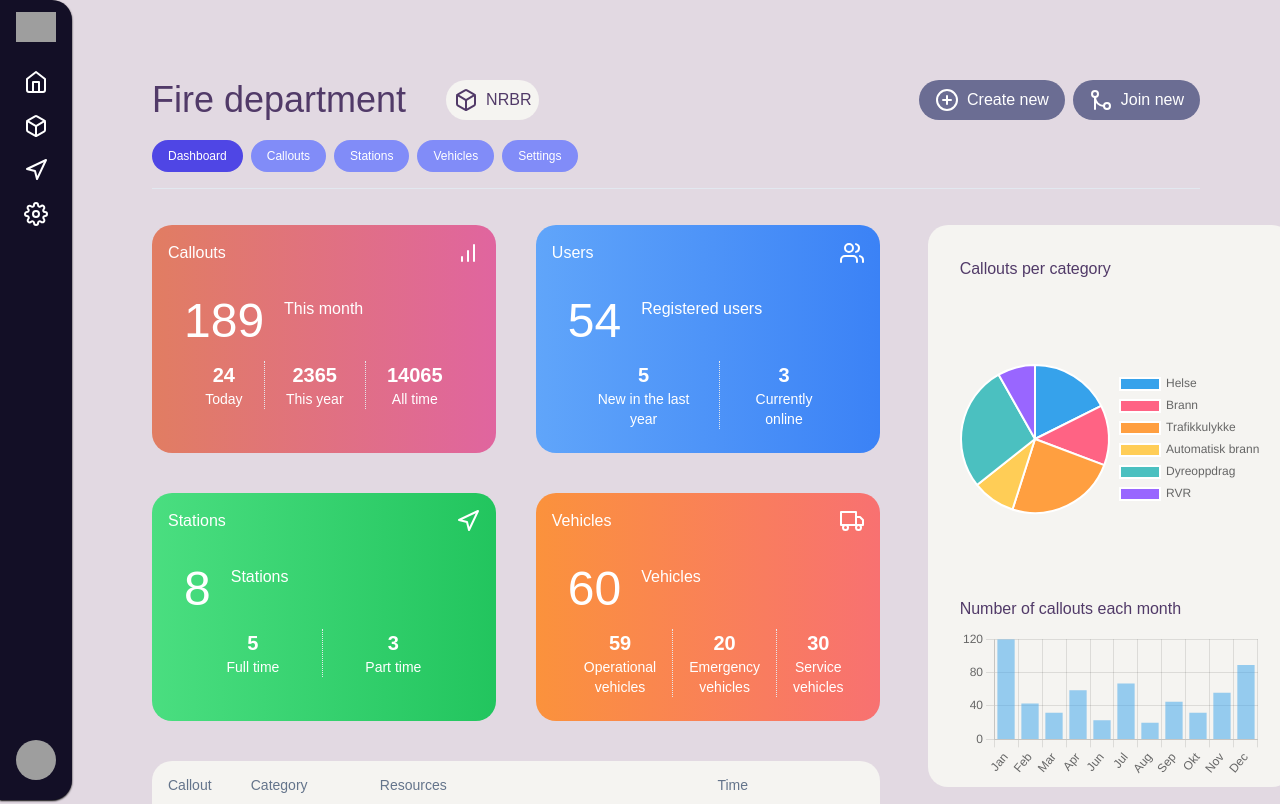
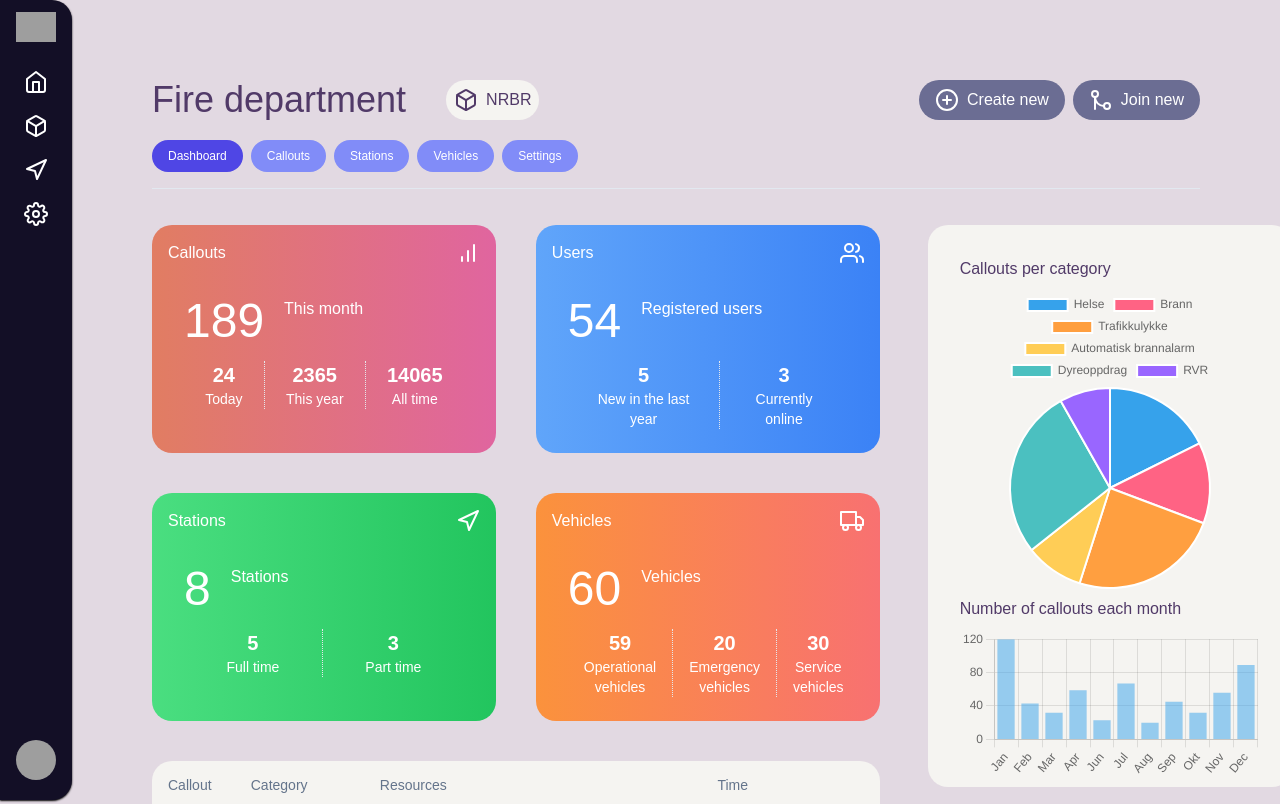
Before and after one commit to CynicalDuck/brannportal, a Next.js app: page /department in a window 1280 px wide. Shown: the top 804 px of the page. Built offline with nearby package versions, Linux system fonts and the light colour scheme; grey boxes are pictures that could not be loaded.

Commit message:
Removed options on pieChart

```diff
--- a/app/department/page.tsx
+++ b/app/department/page.tsx
@@ -340,7 +340,7 @@ function Dashboard() {
             <BasicCard title="" className="hidden md:block col-span-2 w-[99%]">
               <div className="flex flex-col gap-2 px-6 w-[100%]">
                 Callouts per category
-                <Pie data={dataPie} options={pieSettings} title="Test" />
+                <Pie data={dataPie} title="Test" />
                 Number of callouts each month
                 <Bar data={dataBar} options={barSettings} />
               </div>
--- a/app/station/page.tsx
+++ b/app/station/page.tsx
@@ -343,7 +343,7 @@ function Dashboard() {
             <BasicCard title="" className="hidden md:block col-span-2 w-[99%]">
               <div className="flex flex-col gap-2 px-6 w-[100%]">
                 Callouts per category
-                <Pie data={dataPie} options={pieSettings} title="Test" />
+                <Pie data={dataPie} title="Test" />
                 Number of callouts each month
                 <Bar data={dataBar} options={barSettings} />
               </div>
```
